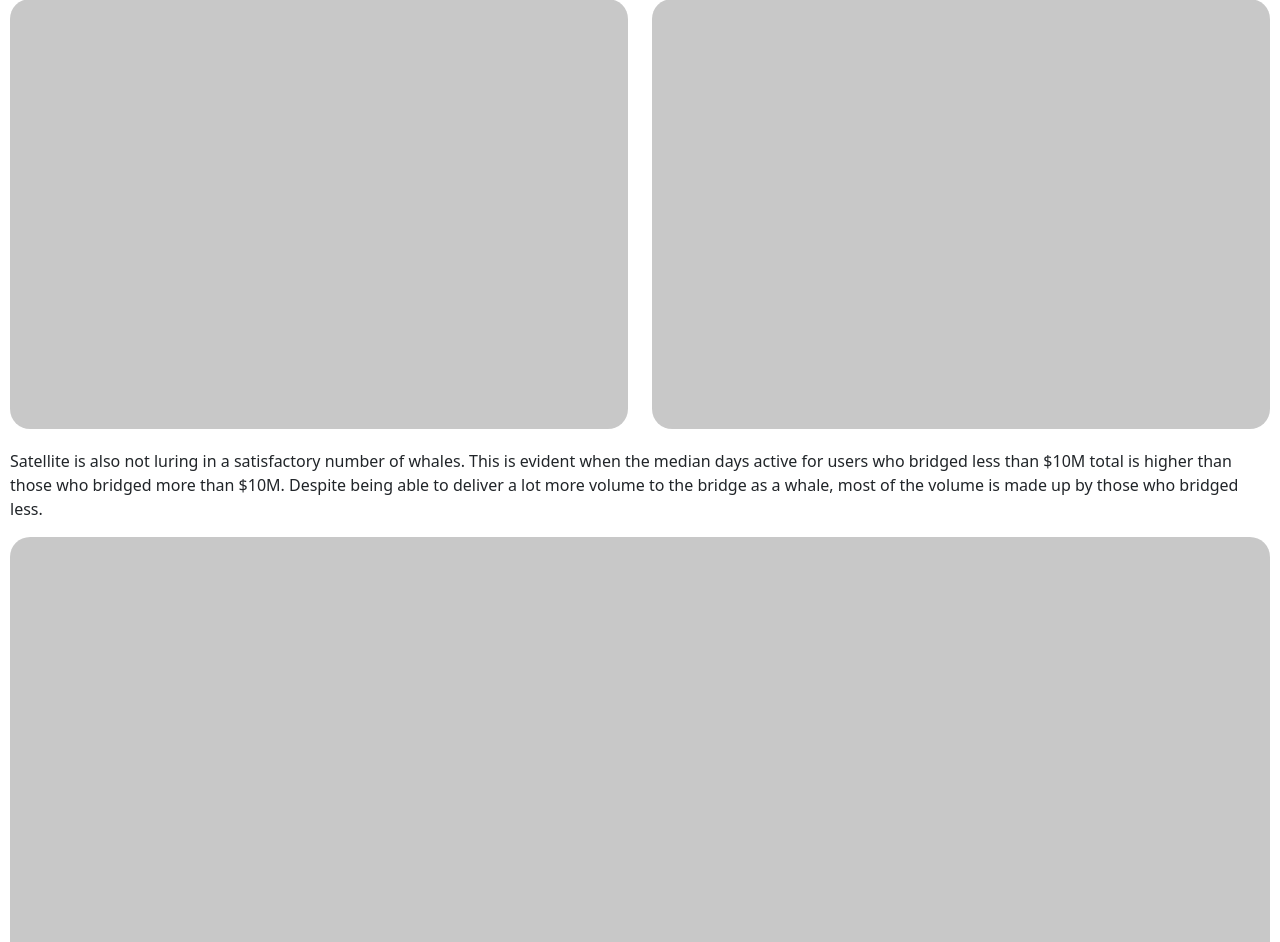
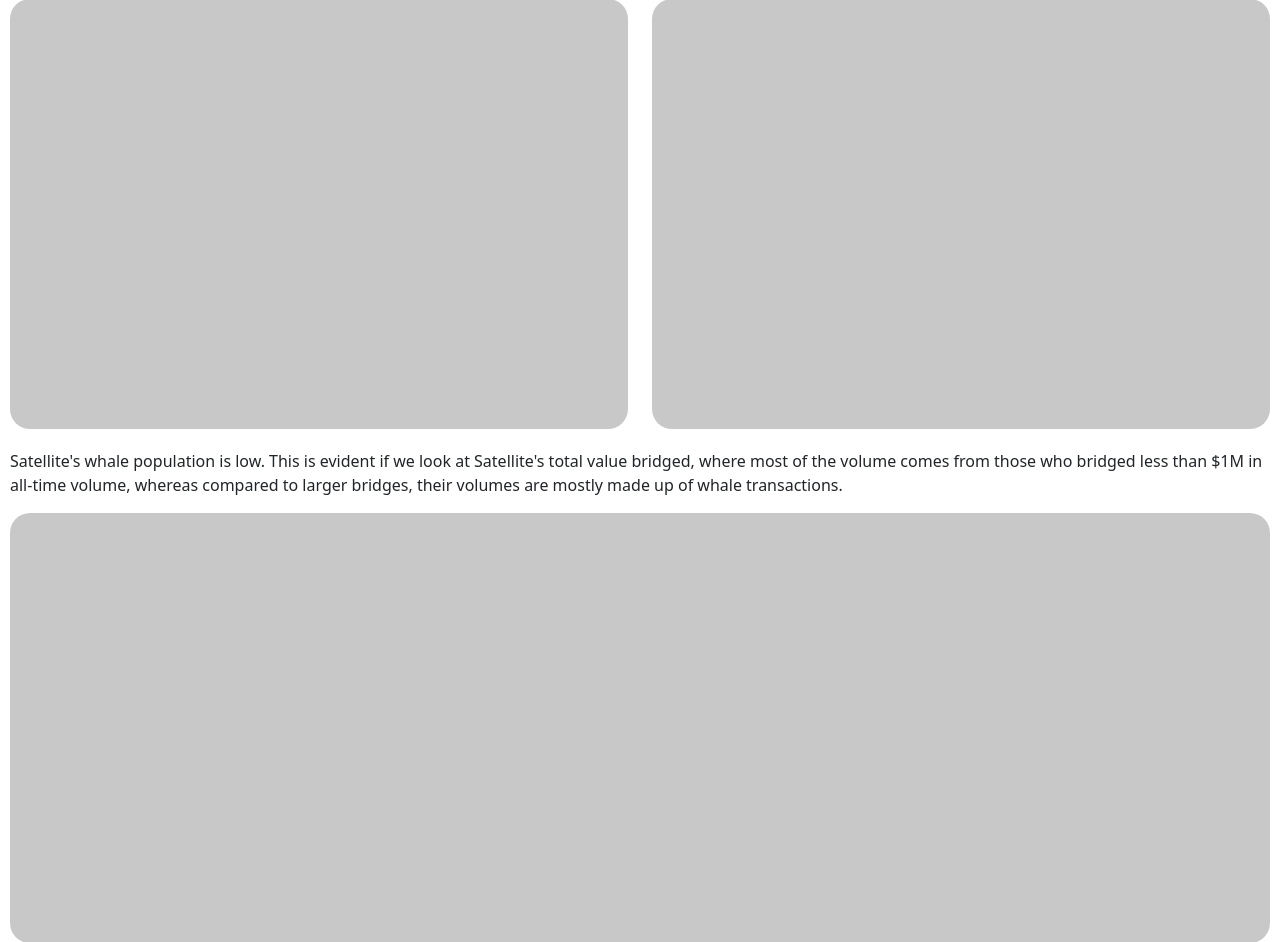
Before and after one commit to KidaCrypto/axelar-bridge-analysis, a Flask app: page /satellite in a window 1280 px wide. Shown: the part 3497-4439 px from the top of the page. Run offline with Flask 3, Linux system fonts and the light colour scheme; data that the repository does not hold is empty; some libraries are stand-ins or nearby versions.

Commit message:
Adjusted some words

```diff
--- a/website/templates/tab-satellite.html
+++ b/website/templates/tab-satellite.html
@@ -69,7 +69,7 @@
     </div>
 </div>
 <p class="mt-3">
-    Satellite is also not luring in a satisfactory number of whales. This is evident when the median days active for users who bridged less than $10M total is higher than those who bridged more than $10M. Despite being able to deliver a lot more volume to the bridge as a whale, most of the volume is made up by those who bridged less.
+    Satellite's whale population is low. This is evident if we look at Satellite's total value bridged, where most of the volume comes from those who bridged less than $1M in all-time volume, whereas compared to larger bridges, their volumes are mostly made up of whale transactions.
 </p>
 <div id="axelar_bucketed_user_stats_total_amount_usd">
   <div class="loader"></div>
@@ -113,7 +113,7 @@
 </div>
 <h3 class="mt-5">Bridger Sources and Destinations</h3>
 <p>
-    The biggest sources for the bridge are Avalanche, Osmosis, Ethereum, and Terra, with Terra being the biggest contributor of them all. It is noted that Terra's output is almost always Avalanche, while Ethereum and Osmosis is the second largest pair. With Terra out of the picture, the only significant volume is going through Ethereum and Osmosis.
+    The biggest sources for the bridge are Avalanche, Osmosis, Ethereum, and Terra, with Terra being the biggest contributor of them all. It is noted that Terra's output is almost always Avalanche, while Ethereum and Osmosis is the second largest pair. With Terra out of the picture, the only significant volume is coming Ethereum and Osmosis.
 </p>
 <p>
     The Sankey Diagram below is generated while filtering out destinations with volume less than $1M in value.
--- a/website/templates/tab-squid.html
+++ b/website/templates/tab-squid.html
@@ -51,7 +51,7 @@
   <div class="loader"></div>
 </div>
 <p>
-    Judging from the bucketed stats, Squid Router does not have whales using it. Despite this, they have loyal users with high tx counts and days active. That said, the number of loyal users is not enough that even with the high number of transactions and active days, the volume that they created is overshadowed by those who bridged less. Besides that, the average bridged amount per transaction shows that users are not bridging over $15k most of the time, indicating a serious problem with liquidity.
+    Judging from the bucketed stats, Squid Router does not have whales using it. Despite this, they have loyal users with high tx counts and days active. That said, the number of loyal users is not enough that even with the high number of transactions and active days, the volume that they created is overshadowed by those who bridged less. Besides that, the average bridged amount per transaction shows that users are not bridging over $15k most of the time, indicating that large transactions are not occurring on Squid.
 </p>
 <div id="squid_bucketed_user_stats_total_amount_usd">
   <div class="loader"></div>
```
